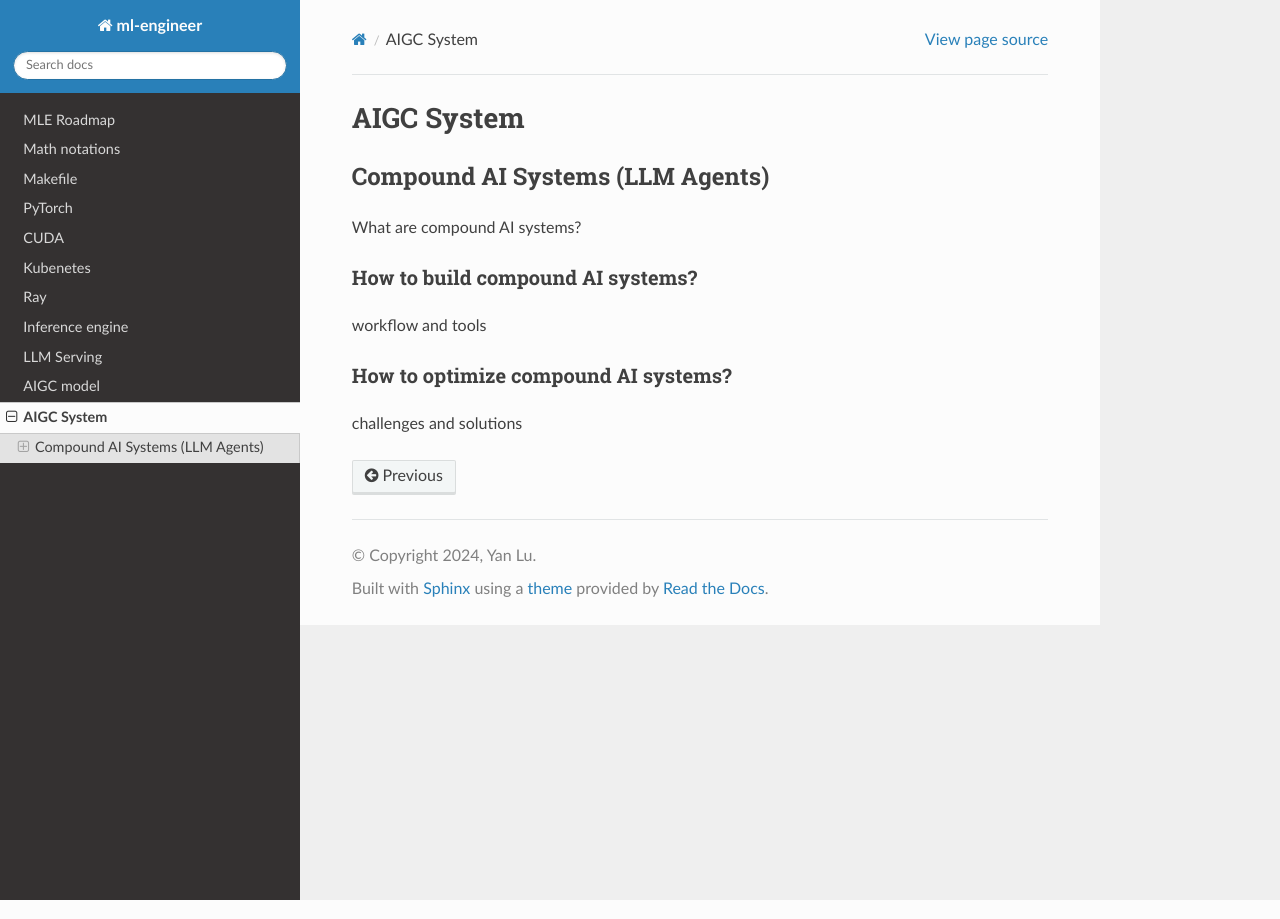
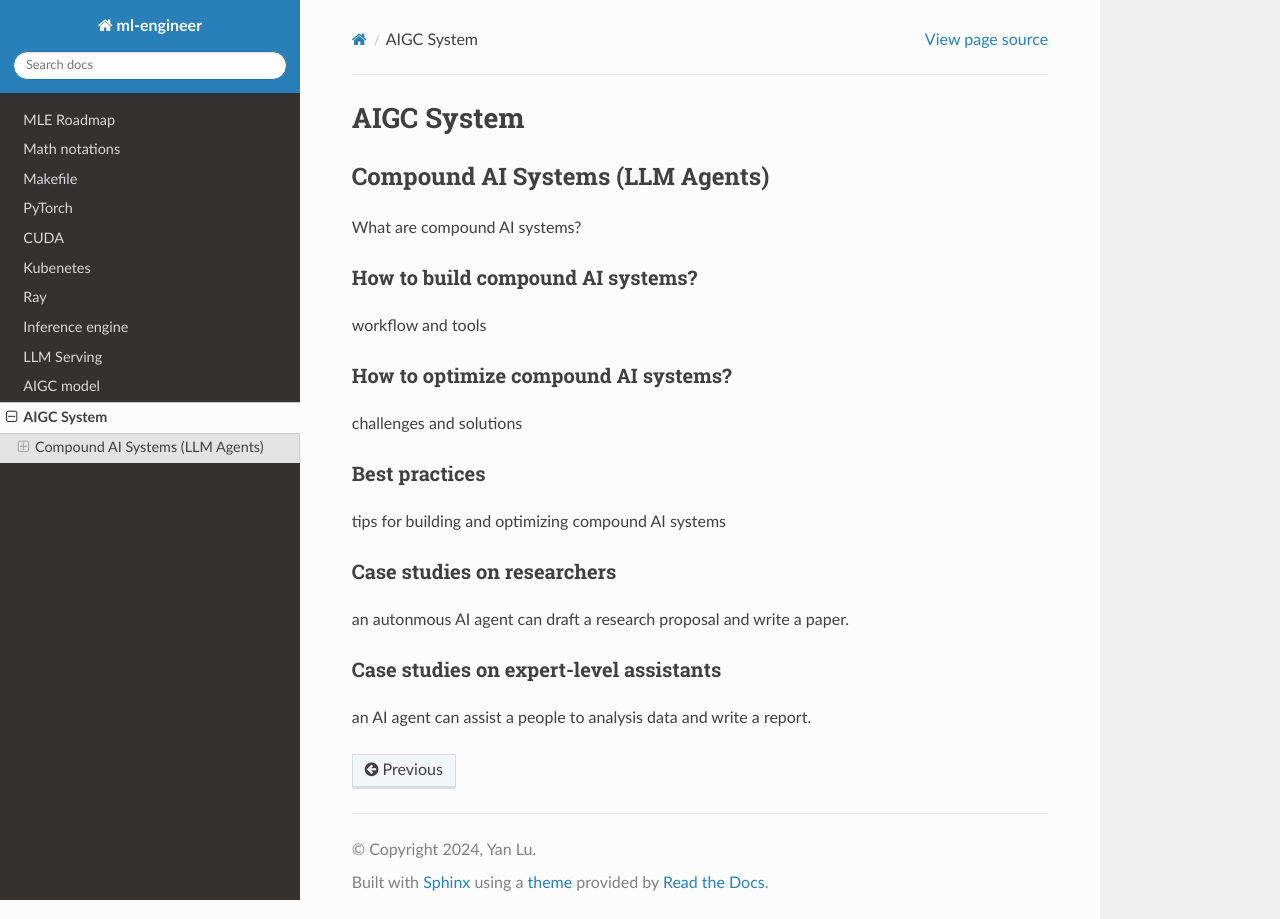
Before and after one commit to Jason-cs18/ml-engineer, a Sphinx documentation site: the page built from docs/source/aigc_system.rst, in a window 1280 px wide. Built offline with Sphinx 7.4.7 and the Read the Docs theme 3.1.0, drawn with Linux system fonts in a browser that asks for light colours.

Commit message:
update aigc system

```diff
--- a/docs/source/aigc_system.rst
+++ b/docs/source/aigc_system.rst
@@ -13,3 +13,15 @@ workflow and tools
 How to optimize compound AI systems?
 ^^^^^^^^^^^^^^^^^^^^^^^^^^^^^^^^^^^^^
 challenges and solutions
+
+Best practices
+^^^^^^^^^^^^^^
+tips for building and optimizing compound AI systems
+
+Case studies on researchers
+^^^^^^^^^^^^^^^^^^^^^^^^^^^
+an autonmous AI agent can draft a research proposal and write a paper.
+
+Case studies on expert-level assistants
+^^^^^^^^^^^^^^^^^^^^^^^^^^^^^^^^^^^^^^^
+an AI agent can assist a people to analysis data and write a report.
```
